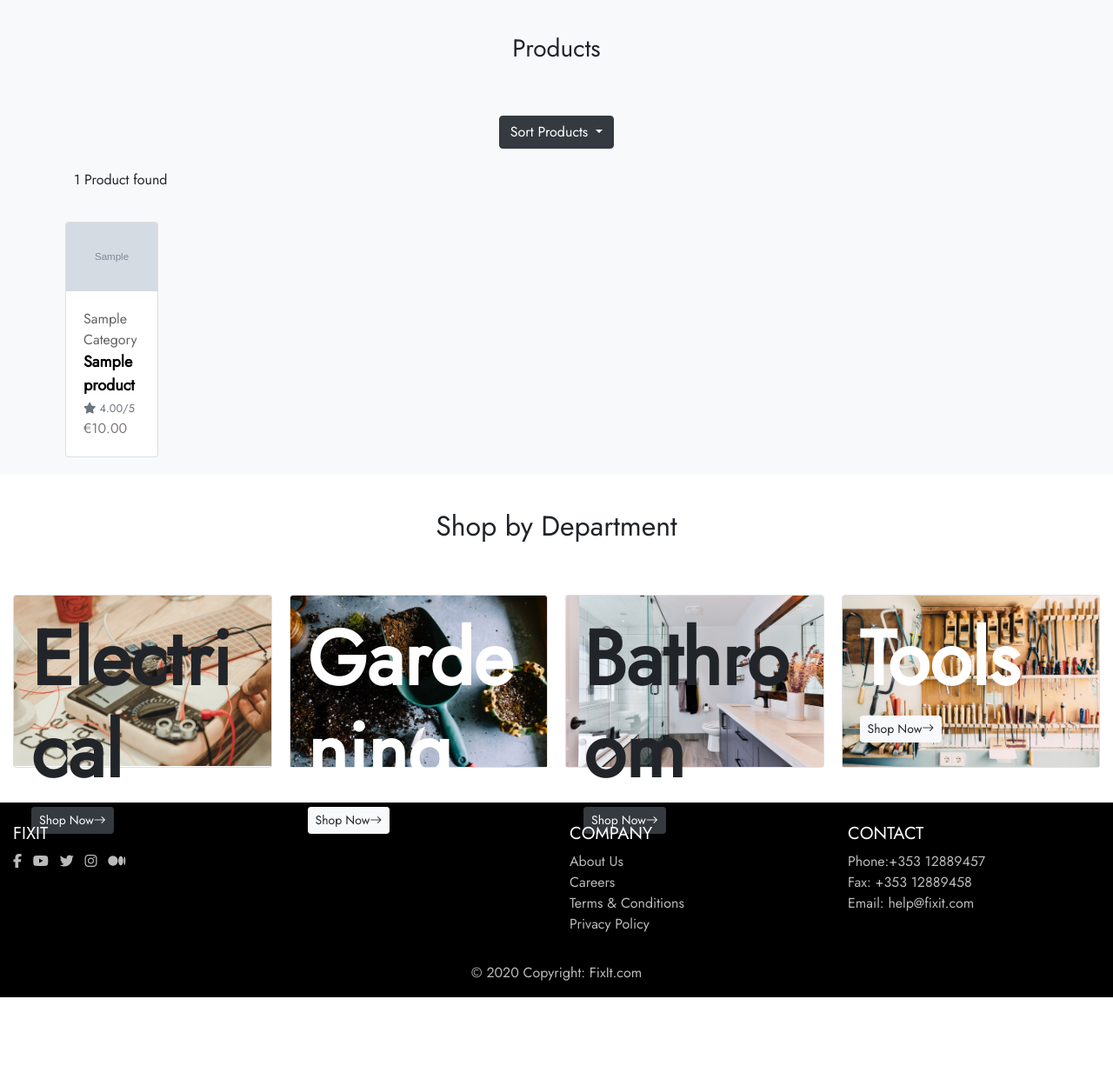
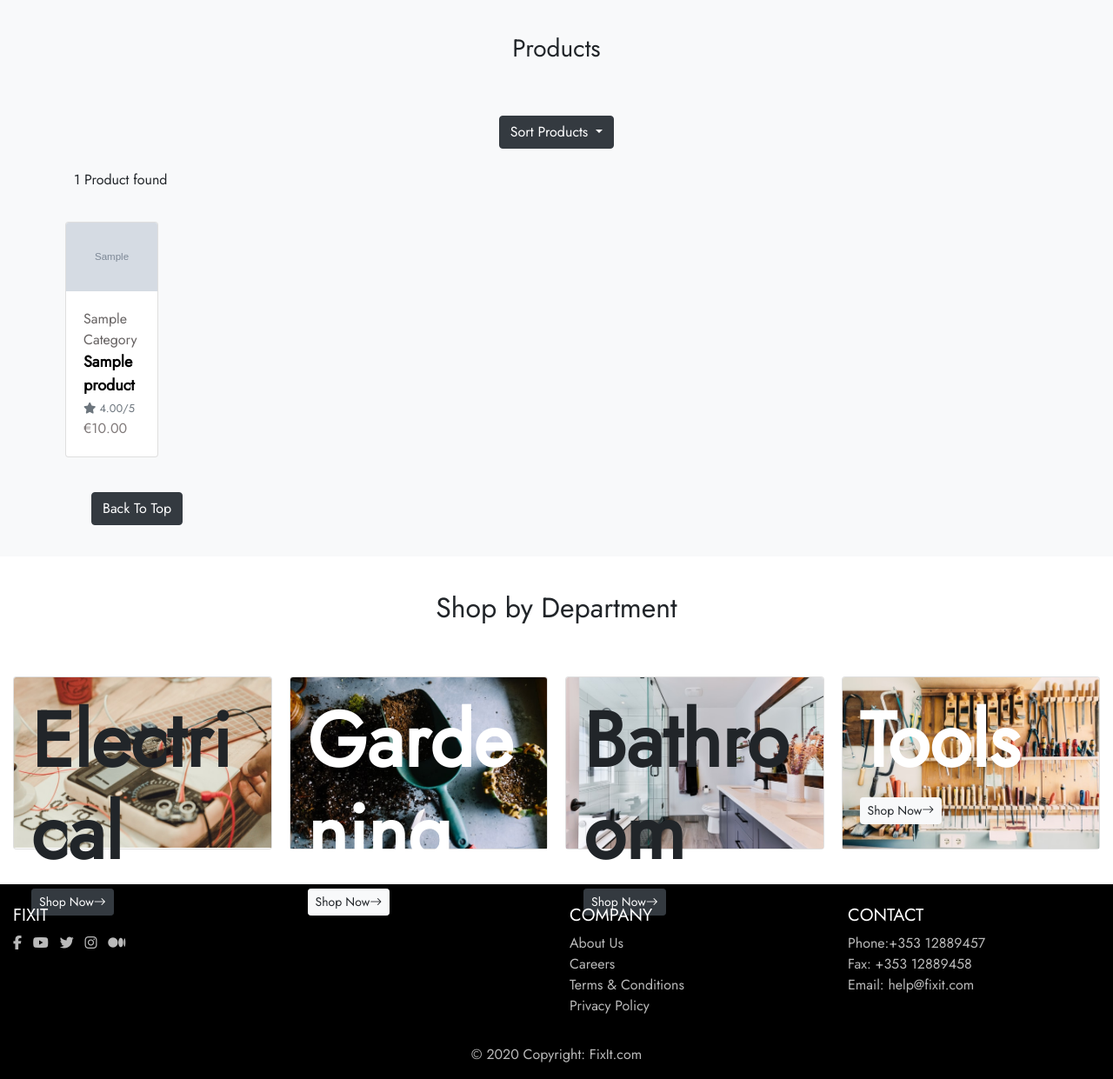
Before and after one commit to seamusmacg/fixit_v1, a Django app: page /products/ in a window 1280 px wide. Shown: the part 161-1402 px from the top of the page at 87% size. Run offline with Django 3.2, Linux system fonts and the light colour scheme; tables that the repository leaves empty hold one stand-in row (values such as "Sample post"); grey boxes marked "Sample" are stand-in pictures; some libraries are stand-ins or nearby versions.

Commit message:
Add back to top button logic

```diff
--- a/products/templates/products/products.html
+++ b/products/templates/products/products.html
@@ -115,6 +115,11 @@
                 {% endfor %}
             </div>
         </div>
+        <div class="container top-btn">
+            <p>
+                <button type="button" class="btn btn-dark" onclick="navigateTop()">Back To Top</button>
+            </p>
+        </div>
     </div>
     {% else %}
     <div class="container">
--- a/static/css/base.css
+++ b/static/css/base.css
@@ -205,3 +205,7 @@ a.products-home:hover {
     font-weight: bold;
     font-style: italic;
 }
+
+.top-btn {
+    padding: 20px !important;
+}
--- /dev/null
+++ b/static/js/script.js
@@ -0,0 +1,4 @@
+// Fucntion to scroll to top of the page
+function navigateTop() {
+    document.body.scrollTop = 0;
+}
--- a/templates/base.html
+++ b/templates/base.html
@@ -42,6 +42,7 @@
     <script src="https://stackpath.bootstrapcdn.com/bootstrap/4.4.1/js/bootstrap.min.js"
         integrity="sha384-wfSDF2E50Y2D1uUdj0O3uMBJnjuUD4Ih7YwaYd1iqfktj0Uod8GCExl3Og8ifwB6" crossorigin="anonymous">
     </script>
+    <script src="{% static 'js/script.js' %}"></script>
     {% endblock %}
 
     {% block extra_js %}
```
